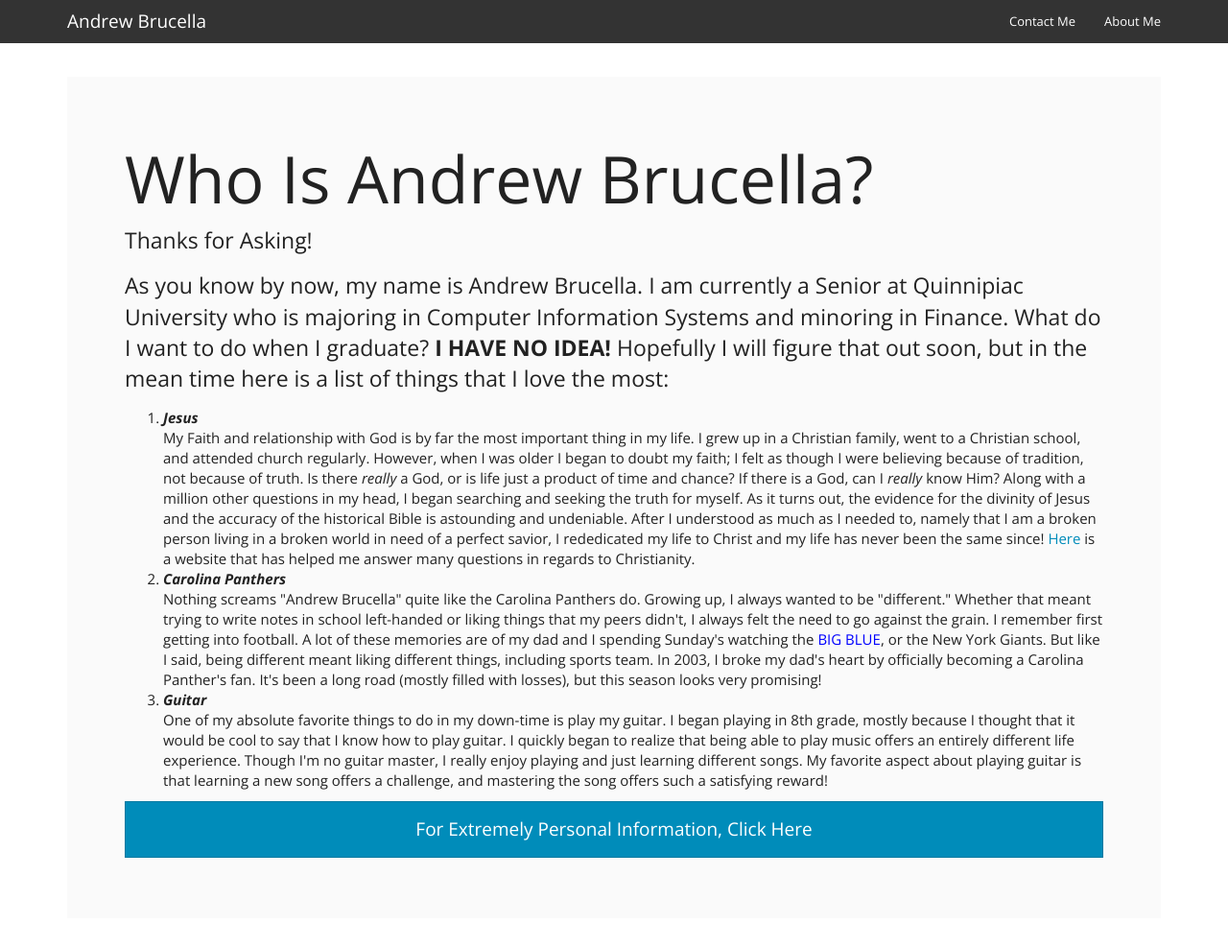
After one commit to brucegoose/midterm, a Django app: page /jumbo/ in a window 1280 px wide. The commit adds this page. Shown: the whole page at 96% size. Run offline with Django 3.2, Linux system fonts and the light colour scheme; some libraries are stand-ins or nearby versions.

Commit message:
Finishing Touches

```diff
--- a/core/urls.py
+++ b/core/urls.py
@@ -5,4 +5,6 @@ urlpatterns = patterns('',
     url(r'^$', Home.as_view(), name='home'),
     url(r'^question/create/$', QuestionCreateView.as_view(), name='question_create'),
     url(r'^success/$', Success.as_view(), name='success'),
+    url(r'^jumbo/$', Jumbo.as_view(), name='jumbo'),
+    url(r'^rick/$', Rick.as_view(), name='rick'),
 )
--- a/core/views.py
+++ b/core/views.py
@@ -15,3 +15,9 @@ class QuestionCreateView(CreateView):
 
 class Success(TemplateView):
   template_name = "success.html"
+
+class Jumbo(TemplateView):
+  template_name = "jumbo.html"
+
+class Rick(TemplateView):
+  template_name = "rick.html"
--- a/templates/base.html
+++ b/templates/base.html
@@ -5,7 +5,7 @@
     <meta charset="utf-8">
     <meta http-equiv="X-UA-Compatible" content="IE=edge">
     <meta name="viewport" content="width=device-width, initial-scale=1">
-    <title>Andrew Brucella - Contact This! </title>
+    <title>Andrew Brucella - My Site! </title>
     <link href="https://maxcdn.bootstrapcdn.com/bootstrap/3.3.5/css/bootstrap.min.css" rel="stylesheet">
     <link href="{% static "css/bootstrap.min.css" %}" rel="stylesheet">
     <link href="{% static "css/base.css" %}" rel="stylesheet">
@@ -24,6 +24,7 @@
         <div id="navbar" class="navbar-collapse collapse">
           <ul class="nav navbar-nav navbar-right">
             <li><a href="{% url 'question_create' %}">Contact Me</a></li>
+            <li><a href="{% url 'jumbo' %}">About Me</a></li>
           </ul>
         </div>
       </div>
--- /dev/null
+++ b/templates/jumbo.html
@@ -0,0 +1,16 @@
+{% extends "base.html" %}
+{% block content %}
+<div class="jumbotron">
+  <h1>Who Is Andrew Brucella?</h1>
+  <p> Thanks for Asking! </p>
+  <p> As you know by now, my name is Andrew Brucella. I am currently a Senior at Quinnipiac University who is majoring in Computer Information Systems and minoring in Finance. What do I want to do when I graduate? <b>I HAVE NO IDEA! </b> Hopefully I will figure that out soon, but in the mean time here is a list of things that I love the most: </p>
+  <ol>
+    <li> <b><em>Jesus</em></b></li>  My Faith and relationship with God is by far the most important thing in my life. I grew up in a Christian family, went to a Christian school, and attended church regularly. However, when I was older I began to doubt my faith; I felt as though I were believing because of tradition, not because of truth. Is there <i>really</i> a God, or is life just a product of time and chance? If there is a God, can I <i>really</i> know Him? Along with a million other questions in my head, I began searching and seeking the truth for myself. As it turns out, the evidence for the divinity of Jesus and the accuracy of the historical Bible is astounding and undeniable. After I understood as much as I needed to, namely that I am a broken person living in a broken world in need of a perfect savior, I rededicated my life to Christ and my life has never been the same since! <a href="https://carm.org">Here</a> is a website that has helped me answer many questions in regards to Christianity.
+    <li> <b><em>Carolina Panthers</em></b> </li> Nothing screams "Andrew Brucella" quite like the Carolina Panthers do. Growing up, I always wanted to be "different." Whether that meant trying to write notes in school left-handed or liking things that my peers didn't, I always felt the need to go against the grain. I remember first getting into football. A lot of these memories are of my dad and I spending Sunday's watching the <font color="blue">BIG BLUE</font>, or the New York Giants. But like I said, being different meant liking different things, including sports team. In 2003, I broke my dad's heart by officially becoming a Carolina Panther's fan. It's been a long road (mostly filled with losses), but this season looks very promising!
+    <li> <b><em> Guitar</em> </b> </li> One of my absolute favorite things to do in my down-time is play my guitar. I began playing in 8th grade, mostly because I thought that it would be cool to say that I know how to play guitar. I quickly began to realize that being able to play music offers an entirely different life experience. Though I'm no guitar master, I really enjoy playing and just learning different songs. My favorite aspect about playing guitar is that learning a new song offers a challenge, and mastering the song offers such a satisfying reward!
+  </ol>
+
+  <p><a href="{% url 'rick' %}" class="btn btn-lg btn-block btn-primary">For Extremely Personal Information, Click Here</a></p>
+</iframe>
+</div>
+{% endblock %}
--- a/templates/success.html
+++ b/templates/success.html
@@ -1,6 +1,6 @@
 {% extends "base.html" %}
 {% block content %}
 <div class="alert alert-success">
-  <p>Your message has been submitted.</p>
+  <p>Your message has been submitted, thank you!</p>
 </div>
 {% endblock %}
```
Also changed, not shown: templates/home.html (+6 -5 lines), templates/rick.html (added, +7 -0 lines), static/andrew/andrew.jpg (renamed from static/andrew.jpg), static/image/me.jpg (added). Lines whose indentation alone changed are shown as unchanged.
